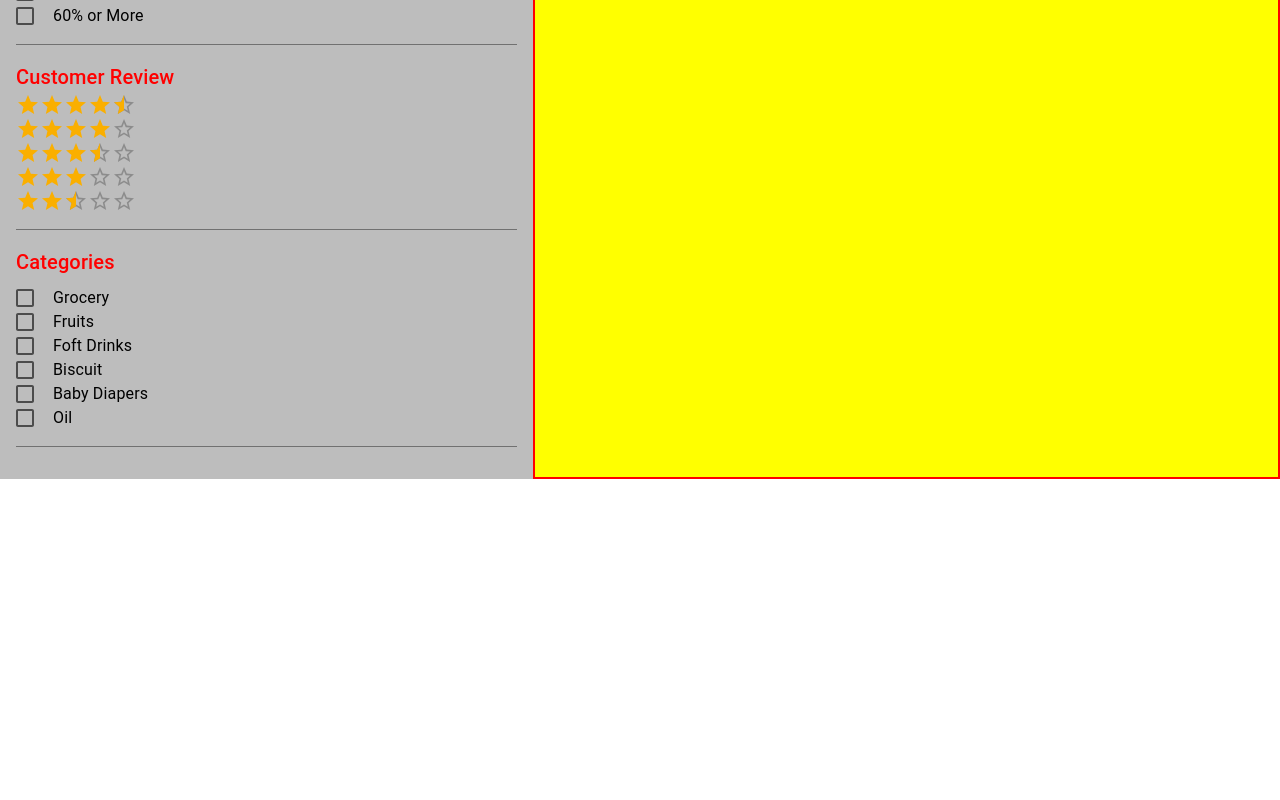
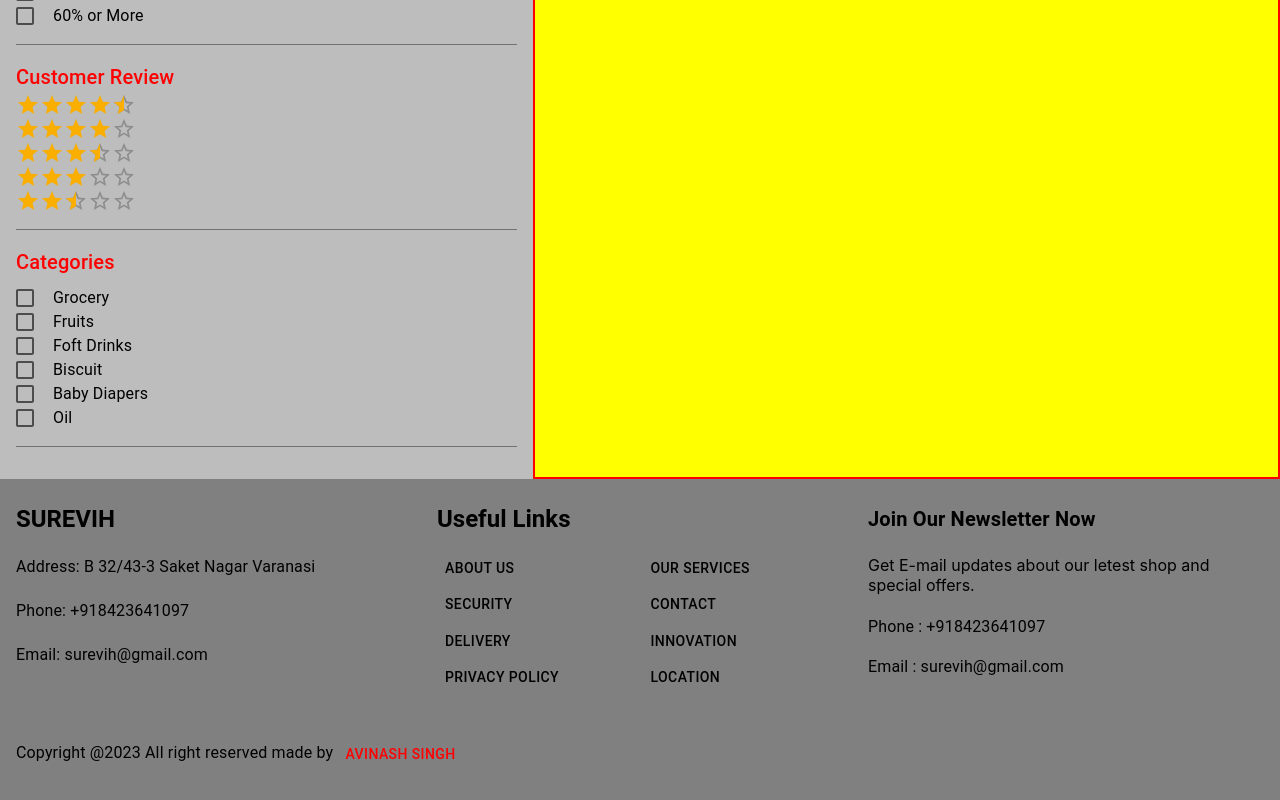
Before and after one commit to Avinashvns/surevihshop, a React (Create React App) app: page / in a window 1280 px wide. Shown: the part 856-1656 px from the top of the page. Before the commit the page ends 1375 px from the top, so only its background shows below. Built offline with nearby package versions, Linux system fonts and the light colour scheme.

Commit message:
added footer

```diff
--- /dev/null
+++ b/src/Component/Footer.js
@@ -0,0 +1,58 @@
+import { Box, Button, Grid, Typography } from "@mui/material";
+
+
+
+export default function Footer() {
+    return (
+        <Box >
+            <Grid container bgcolor='grey' sx={{ padding: 2 ,paddingTop: 3,paddingBottom: 5}}>
+                <Grid xs={4} textAlign='start' >
+                    <Typography variant="h5" style={{ fontWeight: 'bold' }}> SUREVIH</Typography>
+                    <br />
+                    <Typography variant="body1"  > Address: B 32/43-3 Saket Nagar Varanasi</Typography>
+                    <br />
+                    <Typography variant="body1"> Phone: +918423641097</Typography>
+                    <br />
+                    <Typography variant="body1"> Email: surevih@gmail.com</Typography>
+                </Grid>
+
+                <Grid xs={4} style={{ paddingLeft: 5 }}>
+                    <Typography variant="h5" style={{ fontWeight: 'bold' }} textAlign='start' > Useful Links</Typography>
+                    <Grid container style={{ paddingTop: 15 }}>
+                        <Grid xs={6} md={6} textAlign='start'>
+                                <Button sx={{ color: 'black' }}>About Us</Button>
+                                <br />
+                                <Button sx={{ color: 'black' }}>Security </Button>
+                                <br />
+                                <Button sx={{ color: 'black' }}>Delivery </Button>
+                                <br />
+                                <Button sx={{ color: 'black' }}>Privacy Policy</Button>
+
+                        </Grid>
+                        <Grid xs={6} md={6} textAlign='start' >
+                            <Button sx={{ color: 'black' }}>Our Services</Button>
+                            <br />
+                            <Button sx={{ color: 'black' }}>Contact</Button>
+                            <br/>
+                            <Button sx={{ color: 'black' }}>Innovation</Button>
+                            <br />
+                            <Button sx={{ color: 'black' }}>Location</Button>
+                        </Grid>
+                    </Grid>
+                </Grid>
+
+                <Grid xs={4} style={{ paddingLeft: 20 }} textAlign='start'>
+                    <Typography variant="h6" style={{ fontWeight: 'bold' }}> Join Our Newsletter Now </Typography>
+                    <br />
+                    <Typography variant="p" > Get E-mail updates about our letest shop and special offers.</Typography>
+                    <br />
+                    <br />
+                    <Typography variant="body1" sx={{ paddingBottom: 2 }}> Phone : +918423641097</Typography>
+                    <Typography variant="body1"> Email : surevih@gmail.com</Typography>
+                </Grid>
+                <Typography variant="body1" sx={{ paddingBottom: 2,paddingTop: 5 }}>Copyright @2023 All right reserved made by <Button style={{color:"red"}}>Avinash Singh</Button></Typography>
+            </Grid>
+
+        </Box>
+    );
+}
--- a/src/Component/Homecontent1.js
+++ b/src/Component/Homecontent1.js
@@ -6,7 +6,7 @@ import Sidebars from './Sidebar';
 
 export default function HomeContent1() {
     return (
-        <Box py={5}>
+        <Box paddingTop={5}>
             <Typography paddingBottom={5} variant='h2'>Out Top Product</Typography>
 
             <Grid container >
--- a/src/page/homepage/Homepage.js
+++ b/src/page/homepage/Homepage.js
@@ -4,6 +4,7 @@ import React from 'react'
 
 import Header from '../../Component/Header';
 import HomeContent1 from '../../Component/Homecontent1';
+import Footer from '../../Component/Footer';
 
 export default function Homepage(){
     return (
@@ -18,6 +19,9 @@ export default function Homepage(){
                 {/* Content */}
                 <HomeContent1 />
             </div>
+            <footer>
+                <Footer />
+            </footer>
         </div>
     );
 }
```
